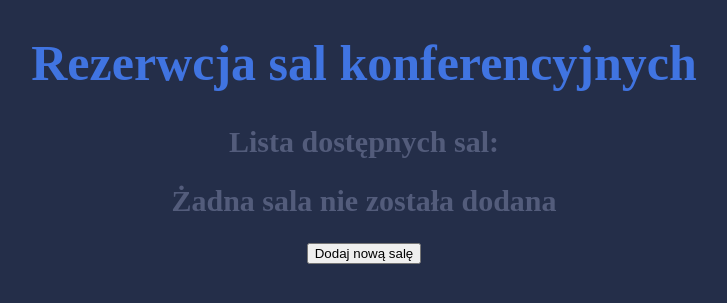
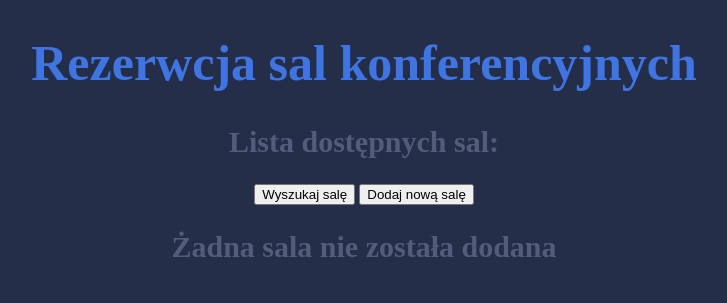
Before and after one commit to DorotaStaszczuk/Rezerwacja_sali_konferencyjnej, a Django app: page /main in a window 1280 px wide. Shown: the top 303 px of the page, without its empty margins (276-1003 px from the left). Run offline with Django 3.2, Linux system fonts and the light colour scheme; data that the repository does not hold is empty.

Commit message:
search room button added

```diff
--- a/s_konf/s_konf_app/templates/conf_template.html
+++ b/s_konf/s_konf_app/templates/conf_template.html
@@ -4,6 +4,8 @@
 
     <h2>Lista dostępnych sal:</h2>
         <div>
+            <a href="{% url 'new-room' %}"><input type="button" value="Wyszukaj salę" /></a>
+            <a href="{% url 'new-room' %}"><input type="button" value="Dodaj nową salę" /></a>
         {% for room in  rooms %}
             <p>{{room.pk}}. Sala: <a id="room" href="{% url 'room' pk=room.pk %}">{{ room.name }}</a></p>
             <p>Pojemność: {{room.capacity}} osób</p>
@@ -18,6 +20,6 @@
         <h2>Żadna sala nie została dodana</h2>
         {% endfor %}
 
-        <a href="{% url 'new-room' %}"><input type="button" value="Dodaj nową salę" /></a>
+
         </div>
 {% endblock %}}
```
